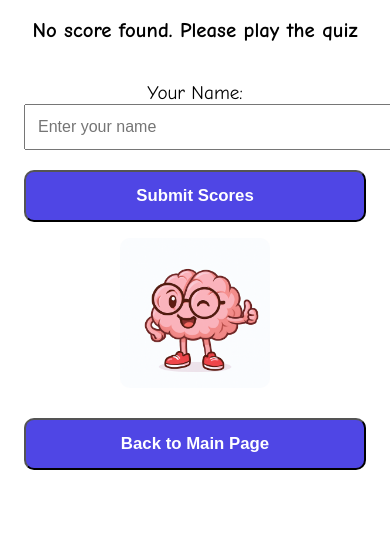
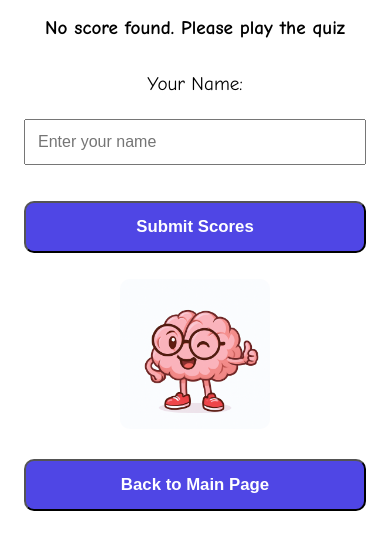
Before and after one commit to Tafari-K/maths-quiz, a plain HTML site: page results.html in a window 390 px wide. Shown: the part 85-634 px from the top of the page. Drawn offline with Linux system fonts and the light colour scheme.

Commit message:
Add: style result page smaller screen

```diff
--- a/assets/styles.css
+++ b/assets/styles.css
@@ -121,18 +121,24 @@ ol {
     }
 
     #final-score {
-        font-size: 1.3rem;
+        font-size: 1.2rem;
+        text-align: center;
+        margin-bottom: 1rem;
     }
 
-    #results {
+    form#results {
+        display: flex;
+        flex-direction: column;
+        gap: 1rem;
         width: 100%;
-        gap: 0.75rem;
+        margin-bottom: 1rem;
     }
 
-    #player-name {
+     input#player-name {
         width: 100%;
         font-size: 1rem;
         padding: 12px;
+        box-sizing: border-box;
     }
 
     button {
```
